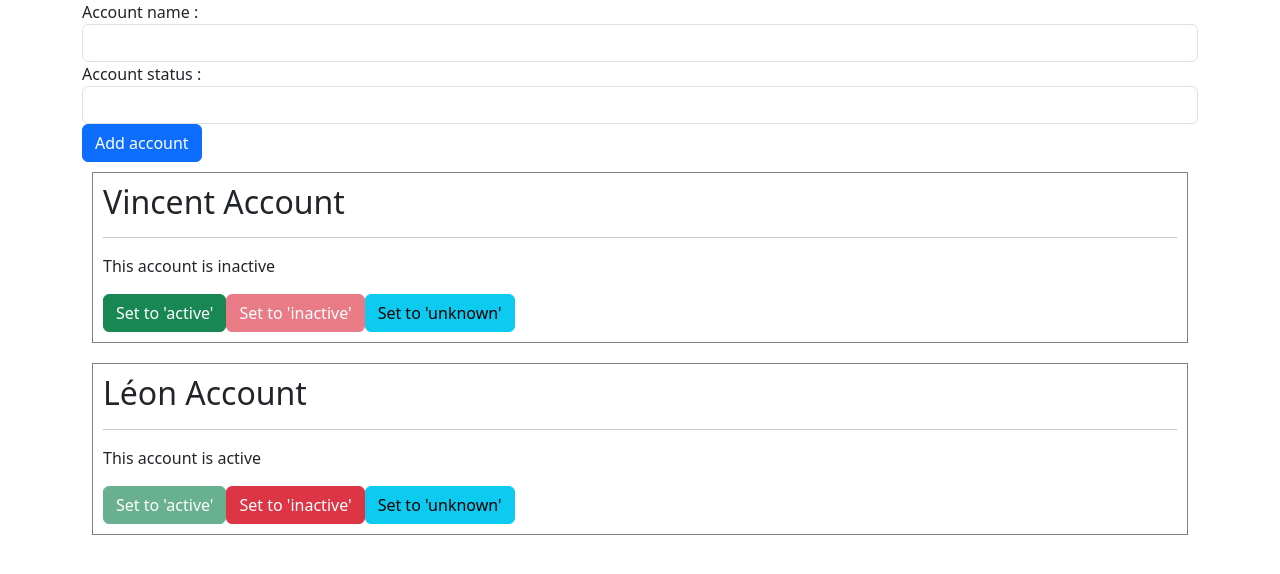
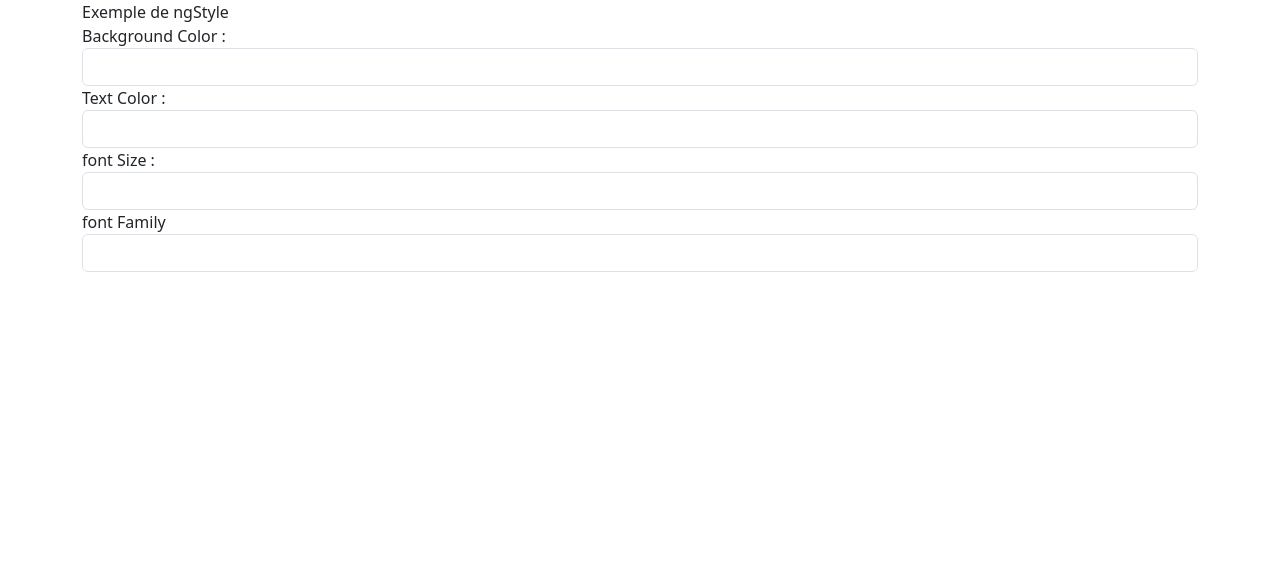
Before and after one commit to n2sy/ng-plb-nov-24, an Angular app: page / in a window 1280 px wide. Shown: the top 574 px of the page. Built offline with nearby package versions, Linux system fonts and the light colour scheme.

Commit message:
add ms-word

```diff
--- a/src/app/app.component.html
+++ b/src/app/app.component.html
@@ -11,5 +11,6 @@
 
 <div class="container">
   <!-- <app-cv></app-cv> -->
-  <app-home-account></app-home-account>
+  <!-- <app-home-account></app-home-account> -->
+  <app-ms-word></app-ms-word>
 </div>
--- a/src/app/app.module.ts
+++ b/src/app/app.module.ts
@@ -12,9 +12,11 @@ import { ItemComponent } from './item/item.component';
 import { HomeAccountComponent } from './accounts/home-account/home-account.component';
 import { AddAccountComponent } from './accounts/add-account/add-account.component';
 import { ItemAccountComponent } from './accounts/item-account/item-account.component';
+import { MsWordComponent } from './ms-word/ms-word.component';
+import { ManageServersComponent } from './manage-servers/manage-servers.component';
 
 @NgModule({
-  declarations: [AppComponent, FirstComponent, ChildComponent, CvComponent, ListeComponent, DetailsComponent, ItemComponent, HomeAccountComponent, AddAccountComponent, ItemAccountComponent],
+  declarations: [AppComponent, FirstComponent, ChildComponent, CvComponent, ListeComponent, DetailsComponent, ItemComponent, HomeAccountComponent, AddAccountComponent, ItemAccountComponent, MsWordComponent, ManageServersComponent],
   imports: [BrowserModule, FormsModule],
   providers: [],
   bootstrap: [AppComponent],
--- /dev/null
+++ b/src/app/manage-servers/manage-servers.component.html
@@ -0,0 +1 @@
+<p>manage-servers works!</p>
--- /dev/null
+++ b/src/app/ms-word/ms-word.component.html
@@ -0,0 +1,26 @@
+<div
+  [ngStyle]="{
+    backgroundColor: bgColor,
+    color: txtColor,
+    fontSize: size,
+    fontFamily: font
+  }"
+>
+  Exemple de ngStyle
+</div>
+
+Background Color :
+<input [(ngModel)]="bgColor" type="text" class="form-control" />
+
+Text Color :
+<input [(ngModel)]="txtColor" type="text" class="form-control" />
+
+font Size :
+<input #sz (change)="changeSize(sz.value)" type="number" class="form-control" />
+
+font Family
+<select [(ngModel)]="font" class="form-control">
+  <option value="garamond">Garamond</option>
+  <option value="phosphate">Phosphate</option>
+  <option value="arial">Arial</option>
+</select>
--- /dev/null
+++ b/src/app/ms-word/ms-word.component.ts
@@ -0,0 +1,18 @@
+import { Component } from '@angular/core';
+
+@Component({
+  selector: 'app-ms-word',
+  templateUrl: './ms-word.component.html',
+  styleUrl: './ms-word.component.css',
+})
+export class MsWordComponent {
+  bgColor;
+  txtColor;
+  size;
+  font;
+
+  changeSize(newSizeValue) {
+    let unité = prompt('Veuillez saisir une unité');
+    this.size = `${newSizeValue}${unité}`;
+  }
+}
```
Also changed, not shown: src/app/manage-servers/manage-servers.component.ts (added, +10 -0 lines), src/app/manage-servers/manage-servers.component.css (added), src/app/ms-word/ms-word.component.css (added), 2 other files (tests, documents, lock files or other folders).
